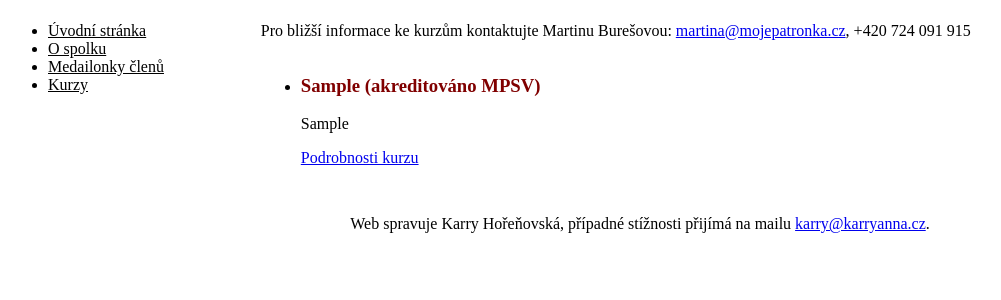
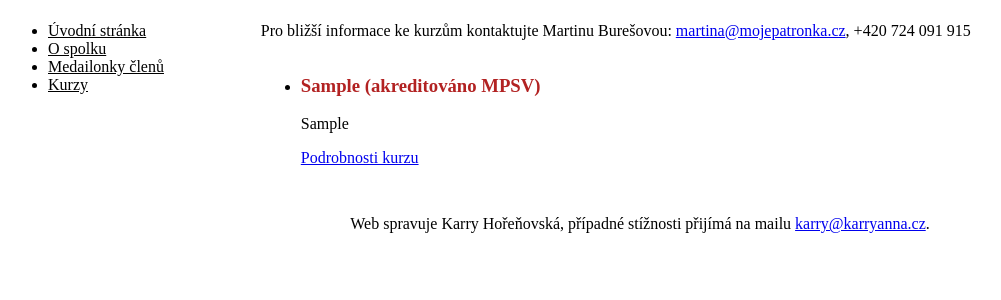
Before and after one commit to Karryanna/patronka, a Django app: page /kurzy/ in a window 1280 px wide. Shown: the part 58-358 px from the top of the page, without its empty margins (0-1001 px from the left). Run offline with Django 3.2, Linux system fonts and the light colour scheme; tables that the repository leaves empty hold one stand-in row (values such as "Sample post").

Commit message:
Kurzy: Úprava barviček ve výpisu

```diff
--- a/static/styly.css
+++ b/static/styly.css
@@ -76,12 +76,12 @@ img
 
 .akreditovany
 {
-  color: #800000;
+  color: #b22222;
 }
 
 .neakreditovany
 {
-  color: #000080;
+  color: #800080;
 }
 
 #menu
```
